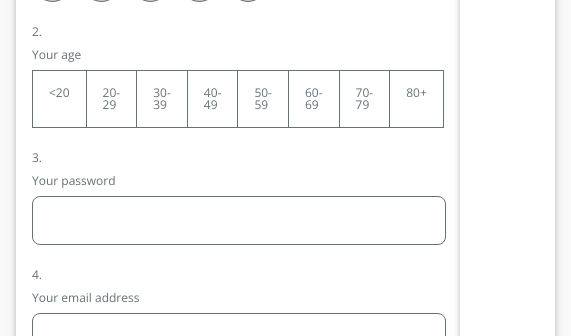
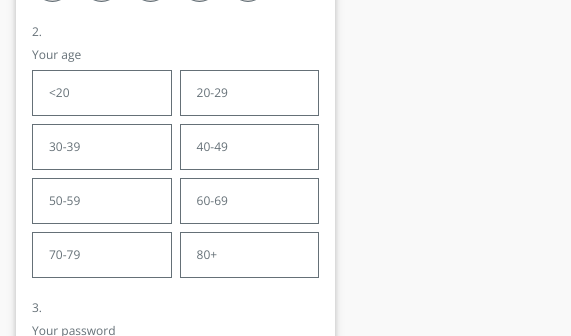
Before and after one commit to ravindrap52/sample-application-vue, a Vue app: page / in a window 390 px wide. Shown: the part 216-552 px from the top of the page, 571 px wide, since content can reach past the window. Built offline with nearby package versions, Linux system fonts and the light colour scheme.

Commit message:
added unit test to check the child component existence

```diff
--- a/src/components/Form.vue
+++ b/src/components/Form.vue
@@ -10,18 +10,23 @@
           <label class="caption"> {{ item.label }} </label>
           <span class="caption" v-if="item.type === 'rating'">(required)</span>
         </div>
-        <div class="rating--container cursor mb-8">
+        <div
+          class="cursor mb-8"
+          :class="
+            item.type === 'rating' ? 'rating--container' : 'age--container'
+          "
+        >
           <div
             class="caption"
             v-for="(option, index) in item.options"
             :key="index"
             v-bind:class="[
-              item.type === 'age' ? 'age--container' : 'rating mr-8',
+              item.type === 'age' ? 'age' : 'rating mr-8',
               index === activeRatingItem && item.type === 'rating'
                 ? 'rating--active'
                 : '',
               index === activeAgeItem && item.type === 'age'
-                ? 'rating--active'
+                ? 'age--active'
                 : ''
             ]"
             @click="getSelectedType(item, option, index)"
@@ -35,6 +40,17 @@
         >
           please select rating
         </p>
+        <div
+          v-if="item.sub_questions.length > 0 && rating.length > 0"
+          class="mt-8"
+        >
+          <textarea
+            id="subQuestion"
+            rows="5"
+            class="form__control"
+            v-model="message"
+          ></textarea>
+        </div>
       </div>
       <div class="form__group">
         <div class="mb-8">
@@ -98,6 +114,7 @@
 import { required, email } from "vuelidate/lib/validators";
 
 export default {
+  name: "Form",
   props: ["formData"],
   data() {
     return {
@@ -112,7 +129,8 @@ export default {
         password: "",
         email: ""
       },
-      submitStatus: false
+      submitStatus: false,
+      message: ""
     };
   },
   validations: {
@@ -146,6 +164,7 @@ export default {
       }
     },
     getSelectedType(item, value, index) {
+      debugger;
       if (item.type === "rating") {
         this.rating = [];
         this.rating.push(value);
@@ -153,6 +172,14 @@ export default {
         this.rating.length
           ? (this.selctedRatingItem = false)
           : (this.selctedRatingItem = true);
+        if (item.sub_questions && item.sub_questions.length) {
+          for (const question of item.sub_questions) {
+            const isValueAvailable = question.values.includes(value.value);
+            if (isValueAvailable) {
+              this.message = question.questions[0].label;
+            }
+          }
+        }
       } else if (item.type === "age") {
         this.age = [];
         this.age.push(value);
@@ -221,14 +248,39 @@ export default {
   color: $error-color;
 }
 .age--container {
-  border: 1px solid $border-color;
-  padding: 1rem;
-  &:not(:last-child) {
-    border-right: none;
+  display: flex;
+  .age {
+    border: 1px solid $border-color;
+    padding: 1rem;
+    &--active {
+      background: $primary-color;
+      color: $white;
+    }
+    &:not(:last-child) {
+      border-right: none;
+    }
   }
 }
 .active {
   background: $primary-color;
   color: $white;
 }
+@media (min-width: 350px) and (max-width: 950px) {
+  .age--container {
+    display: grid;
+    grid-template-columns: auto auto;
+    grid-gap: 0.5rem;
+    .age {
+      border: 1px solid $border-color;
+      padding: 1rem;
+      &--active {
+        background: $primary-color;
+        color: $white;
+      }
+      &:not(:last-child) {
+        border-right: 1px solid $border-color;
+      }
+    }
+  }
+}
 </style>
--- a/src/components/Main.vue
+++ b/src/components/Main.vue
@@ -4,7 +4,7 @@
       <h4 class="subHeading title--primary--color">Customer Alliance Form</h4>
       <Form :formData="data"></Form>
     </div>
-    <div class="card">submitted form</div>
+    <!-- <div class="card">submitted form</div> -->
   </main>
 </template>
 <script>
@@ -12,6 +12,7 @@ import formData from "./formData.json";
 import Form from "./Form.vue";
 
 export default {
+  name: "Main",
   data() {
     return {
       data: formData
```
Also changed, not shown: 1 other file (tests, documents, lock files or other folders).
